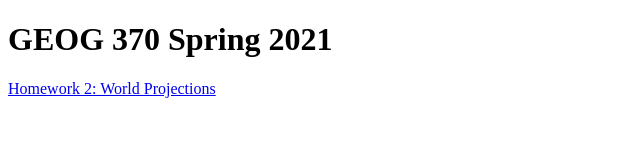
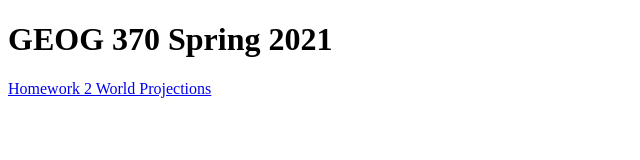
Before and after one commit to reileybaker/GEOG370, a plain HTML site: page Worldprojections/index.html in a window 1280 px wide. Shown: the full height of the page, 0-640 px from the left. Drawn offline with Linux system fonts and the light colour scheme.

Commit message:
pleasework

```diff
--- a/Worldprojections/index.html
+++ b/Worldprojections/index.html
@@ -7,6 +7,6 @@
 </head>
 <body>
     <h1>GEOG 370 Spring 2021</h1>
-    <a href="./worldprojections.html">Homework 2: World Projections</a>
+    <a href="./worldprojections.html">Homework 2 World Projections</a>
 </body>
 </html>
```
